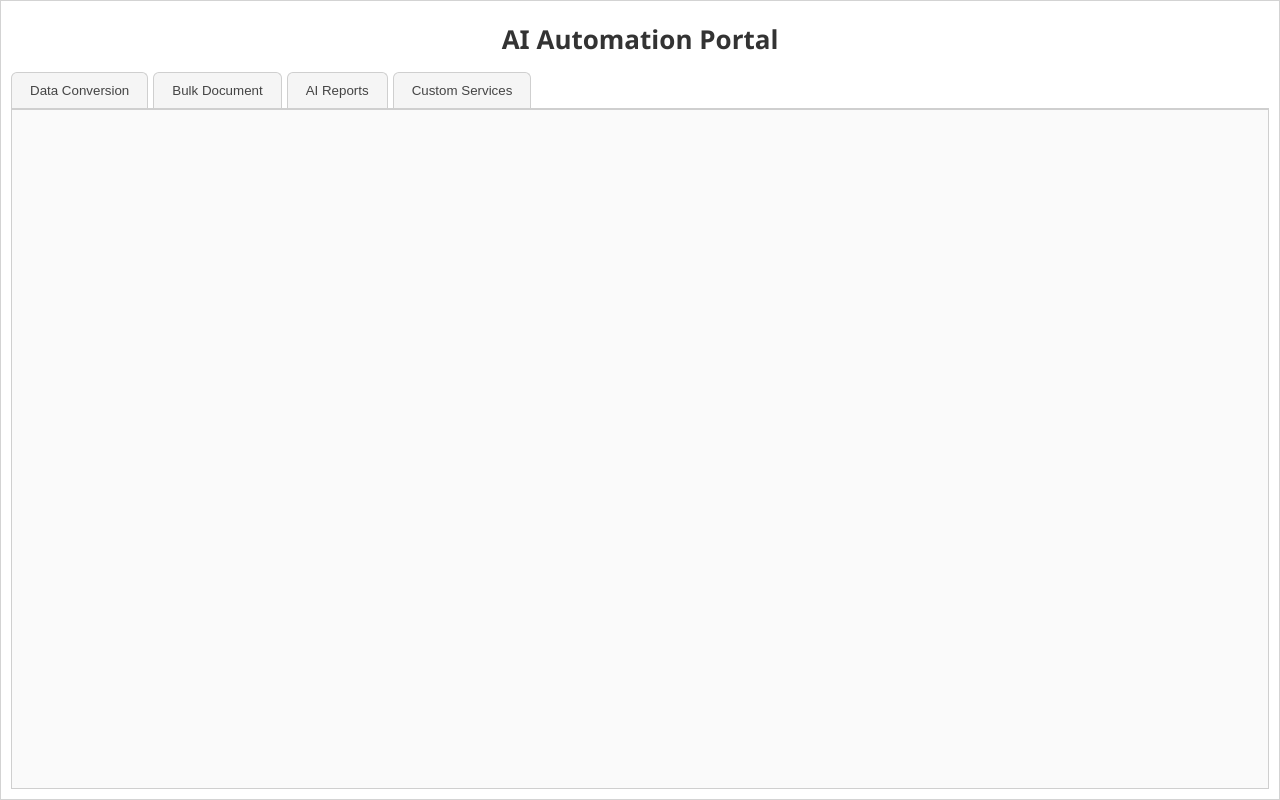
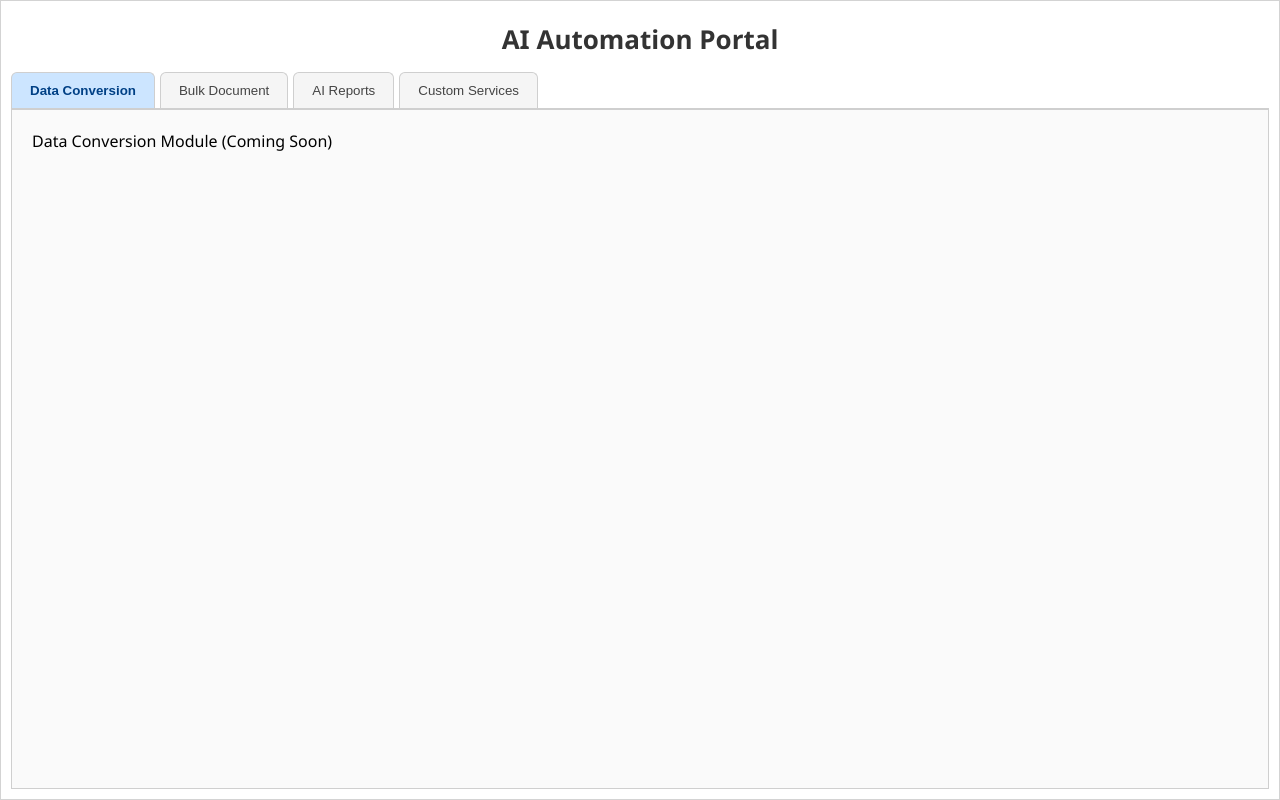
Before and after one commit to Chetan-S-Panchal/ai-automation-portal, a React (Create React App) app in the folder frontend/: page / in a window 1280 px wide. Built offline with nearby package versions, Linux system fonts and the light colour scheme.

Commit message:
Milestone: Day 2 complete - Tabs UI with active state and layout finalized

```diff
--- a/frontend/src/App.js
+++ b/frontend/src/App.js
@@ -5,6 +5,24 @@ function App() {
   const [activeTab, setActiveTab] = useState("conversion");
 
   const renderContent = () => {
+    switch (activeTab) {
+      case "conversion":
+        return <div>Data Conversion Module (Coming Soon)</div>;
+      case "document":
+        return <div>Bulk Document Generation (Coming Soon)</div>;
+      case "report":
+        return <div>AI Report Generator (Coming Soon)</div>;
+      case "custom":
+        return <div>Custom Services (Request Quote)</div>;
+      default:
+        return <div>Select a tab</div>;
+    }
+  };
+
+  return (
+    <div className="container">
+      <h1 className="title">AI Automation Portal</h1>
+
       <div className="tabs">
         <button
           className={activeTab === "conversion" ? "active" : ""}
@@ -33,23 +51,11 @@ function App() {
         >
           Custom Services
         </button>
-    </div>;
-  };
-
-  return (
-    <div className="container">
-      <h1 className="title">AI Automation Portal</h1>
-
-      <div className="tabs">
-        <button onClick={() => setActiveTab("conversion")}>
-          Data Conversion
-        </button>
-        <button onClick={() => setActiveTab("document")}>Bulk Document</button>
-        <button onClick={() => setActiveTab("report")}>AI Reports</button>
-        <button onClick={() => setActiveTab("custom")}>Custom Services</button>
       </div>
 
-      <div className="content">{renderContent()}</div>
+      <div className="content">
+        {renderContent()}
+      </div>
     </div>
   );
 }
```
Lines whose indentation alone changed are shown as unchanged.
